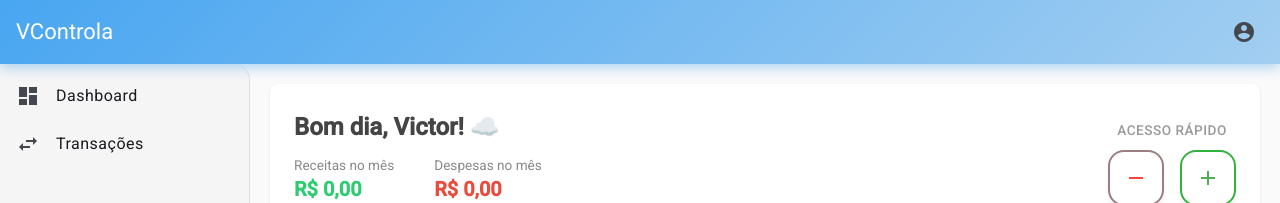
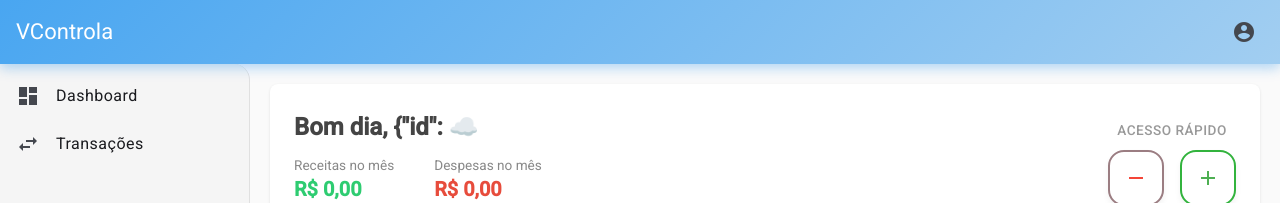
Before and after one commit to VictorWes/VControla-Front, an Angular app: page /sistema/dashboard in a window 1280 px wide. Shown: the top 203 px of the page. Built offline with nearby package versions, Linux system fonts and the light colour scheme; sample sign-in values are in the browser's storage.

Commit message:
feat:Adiciona o Bom Dia, dinamicamente de acordo com o nome do usuario

```diff
--- a/src/app/core/services/auth.service.ts
+++ b/src/app/core/services/auth.service.ts
@@ -4,6 +4,7 @@ import { Observable } from 'rxjs';
 import { UsuarioRequest } from '../models/usuario-request.model';
 import { LoginResponse } from '../models/login-response.model';
 import { LoginRequest } from '../models/login-request.model';
+import { tap } from 'rxjs/operators';
 
 @Injectable({
   providedIn: 'root',
@@ -13,14 +14,19 @@ export class AuthService {
 
   constructor(private http: HttpClient) {}
 
-  // Método para cadastrar
   cadastrar(dados: UsuarioRequest): Observable<any> {
-    // O .post manda os dados para a URL
     return this.http.post(this.API_URL, dados);
   }
 
   login(dados: LoginRequest): Observable<LoginResponse> {
-    // Note que adicionamos <LoginResponse> aqui
-    return this.http.post<LoginResponse>(`${this.API_URL}/login`, dados);
+    return this.http.post<LoginResponse>(`${this.API_URL}/login`, dados).pipe(
+      tap((response) => {
+        localStorage.setItem('access_token', response.token);
+
+        if (response.nome) {
+          localStorage.setItem('user_nome', response.nome);
+        }
+      }),
+    );
   }
 }
--- a/src/app/features/dashboard/pages/dashboard-home/dashboard-home.component.html
+++ b/src/app/features/dashboard/pages/dashboard-home/dashboard-home.component.html
@@ -1,7 +1,7 @@
 <div class="dashboard-container">
   <section class="summary-header">
     <div class="welcome">
-      <h2>Bom dia, Victor! ☁️</h2>
+      <h2>Bom dia, {{ nomeUsuario }} ☁️</h2>
       <div class="stats">
         <div class="stat-item">
           <span>Receitas no mês</span>
--- a/src/app/features/dashboard/pages/dashboard-home/dashboard-home.component.ts
+++ b/src/app/features/dashboard/pages/dashboard-home/dashboard-home.component.ts
@@ -1,11 +1,17 @@
 import { Component } from '@angular/core';
+import { OnInit } from '@angular/core';
 
 @Component({
   selector: 'app-dashboard-home',
   standalone: false,
   templateUrl: './dashboard-home.component.html',
-  styleUrl: './dashboard-home.component.scss'
+  styleUrl: './dashboard-home.component.scss',
 })
-export class DashboardHomeComponent {
+export class DashboardHomeComponent implements OnInit {
+  nomeUsuario: string = '';
 
+  ngOnInit(): void {
+    const nomeCompleto = localStorage.getItem('user_nome') || 'Usuário';
+    this.nomeUsuario = nomeCompleto.split(' ')[0];
+  }
 }
```
